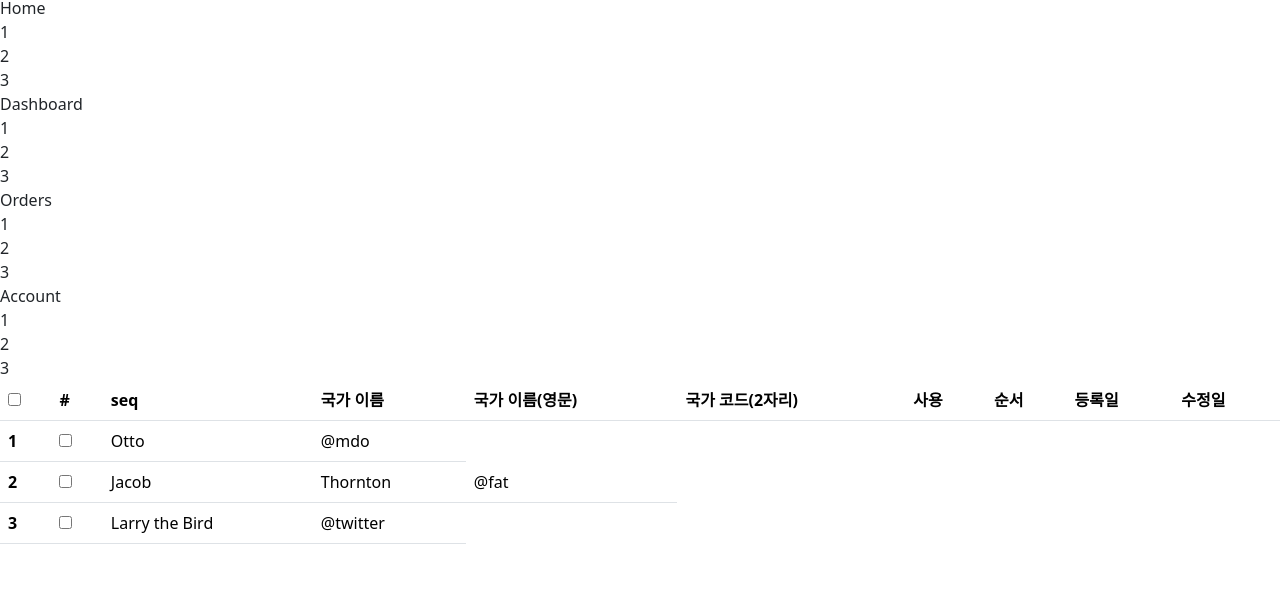
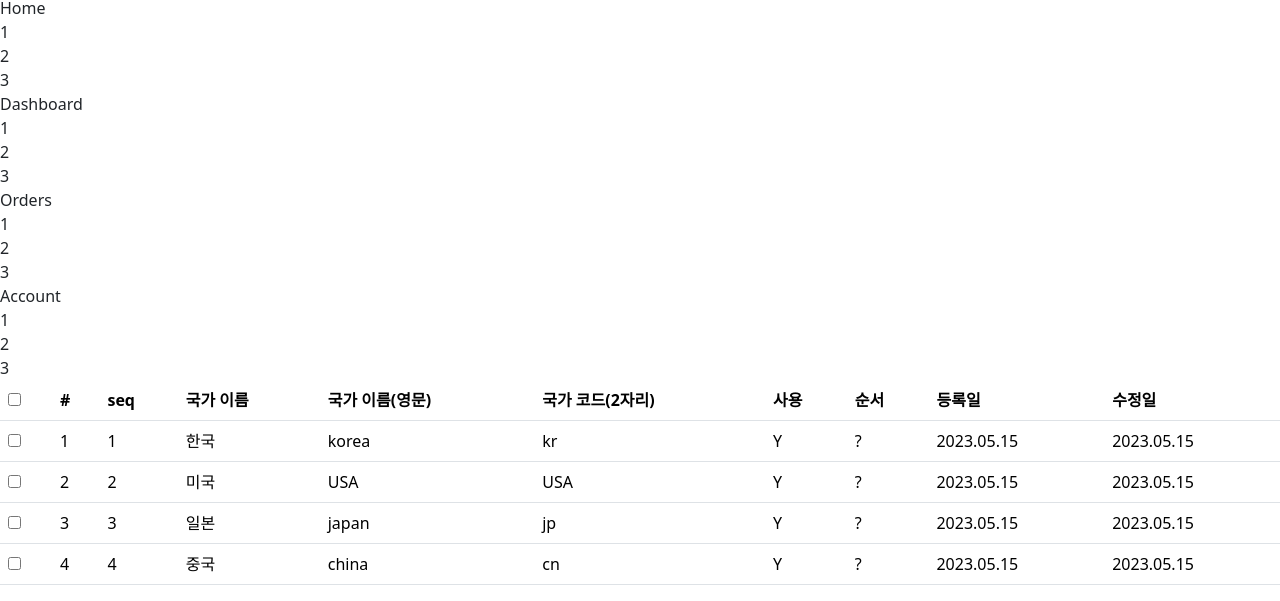
Before and after one commit to SeungMin-E/bootstrap, a plain HTML site: page html/portfolio/projectPrivate/adminPage.html in a window 1280 px wide. Shown: the part 243-844 px from the top of the page. Before the commit the page ends 803 px from the top, so only its background shows below. Drawn offline with nearby package versions, Linux system fonts and the light colour scheme.

Commit message:
html 추가

```diff
--- a/html/portfolio/projectPrivate/adminPage.html
+++ b/html/portfolio/projectPrivate/adminPage.html
@@ -109,23 +109,52 @@
 			  </thead>
 			  <tbody>
 			    <tr>
-			      <th scope="row">1</th>
-			      <td><input type="checkbox"></td>
-			      <td>Otto</td>
-			      <td>@mdo</td>
+			      <th scope="row"><input type="checkbox"></th>
+			      <td>1</td>
+			      <td>1</td>
+			      <td>한국</td>
+			      <td>korea</td>
+			      <td>kr</td>
+			      <td>Y</td>
+			      <td>?</td>
+			      <td>2023.05.15</td>
+			      <td>2023.05.15</td>
 			    </tr>
 			    <tr>
-			      <th scope="row">2</th>
-			      <td><input type="checkbox"></td>
-			      <td>Jacob</td>
-			      <td>Thornton</td>
-			      <td>@fat</td>
+			     <th scope="row"><input type="checkbox"></th>
+			      <td>2</td>
+			      <td>2</td>
+			      <td>미국</td>
+			      <td>USA</td>
+			      <td>USA</td>
+			      <td>Y</td>
+			      <td>?</td>
+			      <td>2023.05.15</td>
+			      <td>2023.05.15</td>
 			    </tr>
 			    <tr>
-			      <th scope="row">3</th>
-			      <td><input type="checkbox"></td>
-			      <td>Larry the Bird</td>
-			      <td>@twitter</td>
+			      <th scope="row"><input type="checkbox"></th>
+			      <td>3</td>
+			      <td>3</td>
+			      <td>일본</td>
+			      <td>japan</td>
+			      <td>jp</td>
+			      <td>Y</td>
+			      <td>?</td>
+			      <td>2023.05.15</td>
+			      <td>2023.05.15</td>
+			    </tr>
+			    <tr>
+			      <th scope="row"><input type="checkbox"></th>
+			      <td>4</td>
+			      <td>4</td>
+			      <td>중국</td>
+			      <td>china</td>
+			      <td>cn</td>
+			      <td>Y</td>
+			      <td>?</td>
+			      <td>2023.05.15</td>
+			      <td>2023.05.15</td>
 			    </tr>
 			  </tbody>
 			</table>
```
